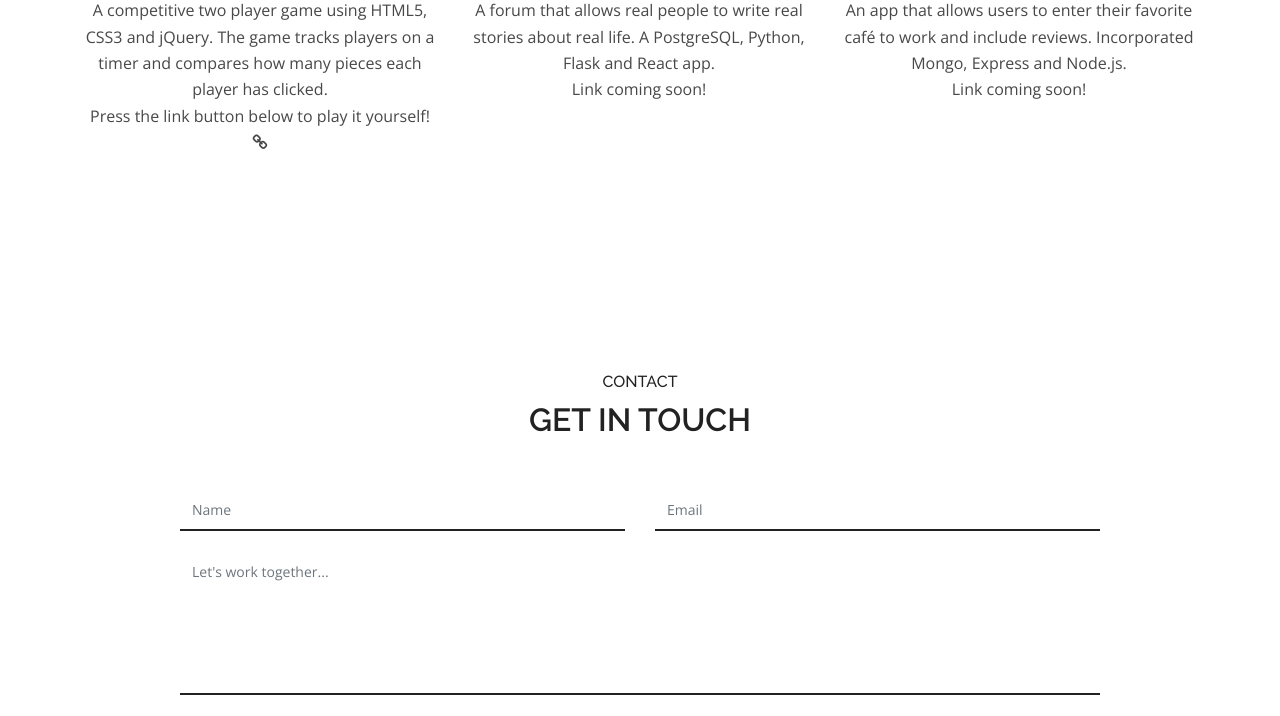
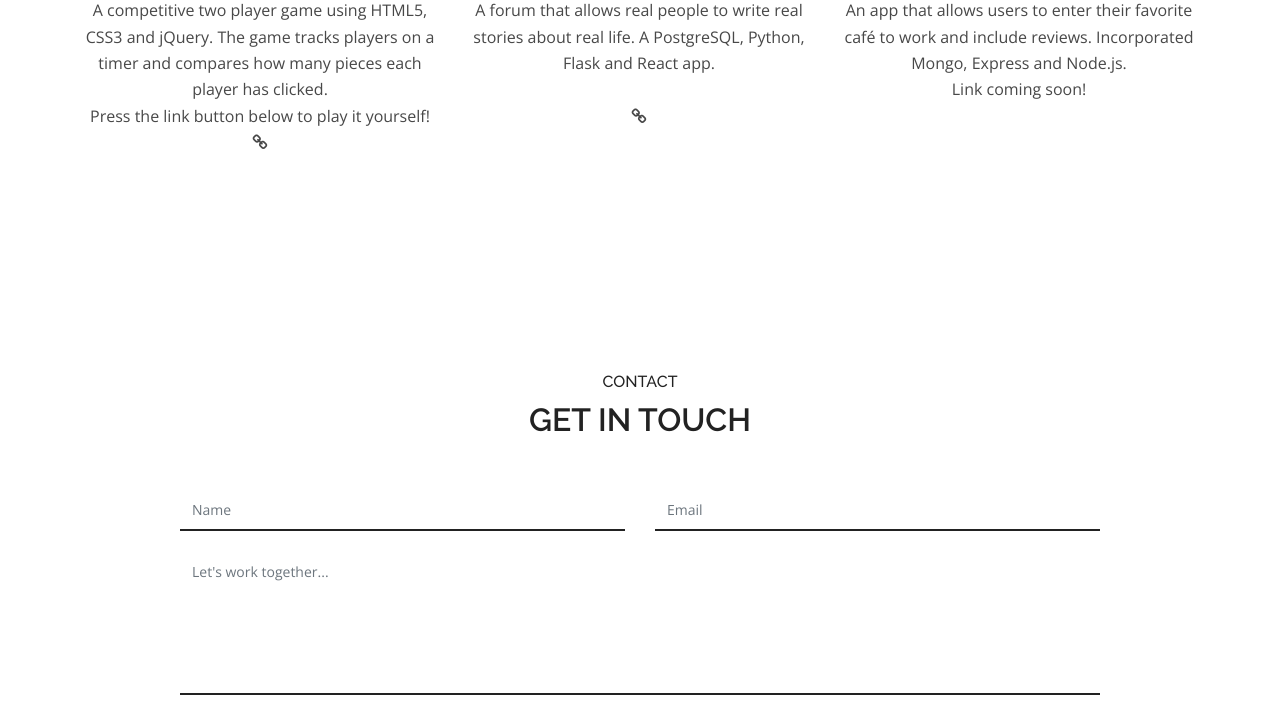
Before and after one commit to KristianaBlake/KristianaBlake.github.io, a plain HTML site: page index.html in a window 1280 px wide. Shown: the part 1966-2682 px from the top of the page. Drawn offline with nearby package versions, Linux system fonts and the light colour scheme.

Commit message:
link added to you cant make this stuff up project

```diff
--- a/index.html
+++ b/index.html
@@ -346,11 +346,10 @@
                             </div>
                         </div>
                         <p class="center">A forum that allows real people to write real stories about real life. A PostgreSQL, Python, Flask and React app. <br>
-                        Link coming soon!
-                           <!--  <br>
-                            <a href="https://kristianablake.github.io/Pizza-Eating-Contest/">
+                            <br>
+                            <a href="https://youcantmakethisstuffup.herokuapp.com/">
                                 <i class="fa fa-link"></i>
-                            </a> -->
+                            </a>
                         </p>
                     </div>
                     <div class="col-lg-4 col-md-6 item development">
```
